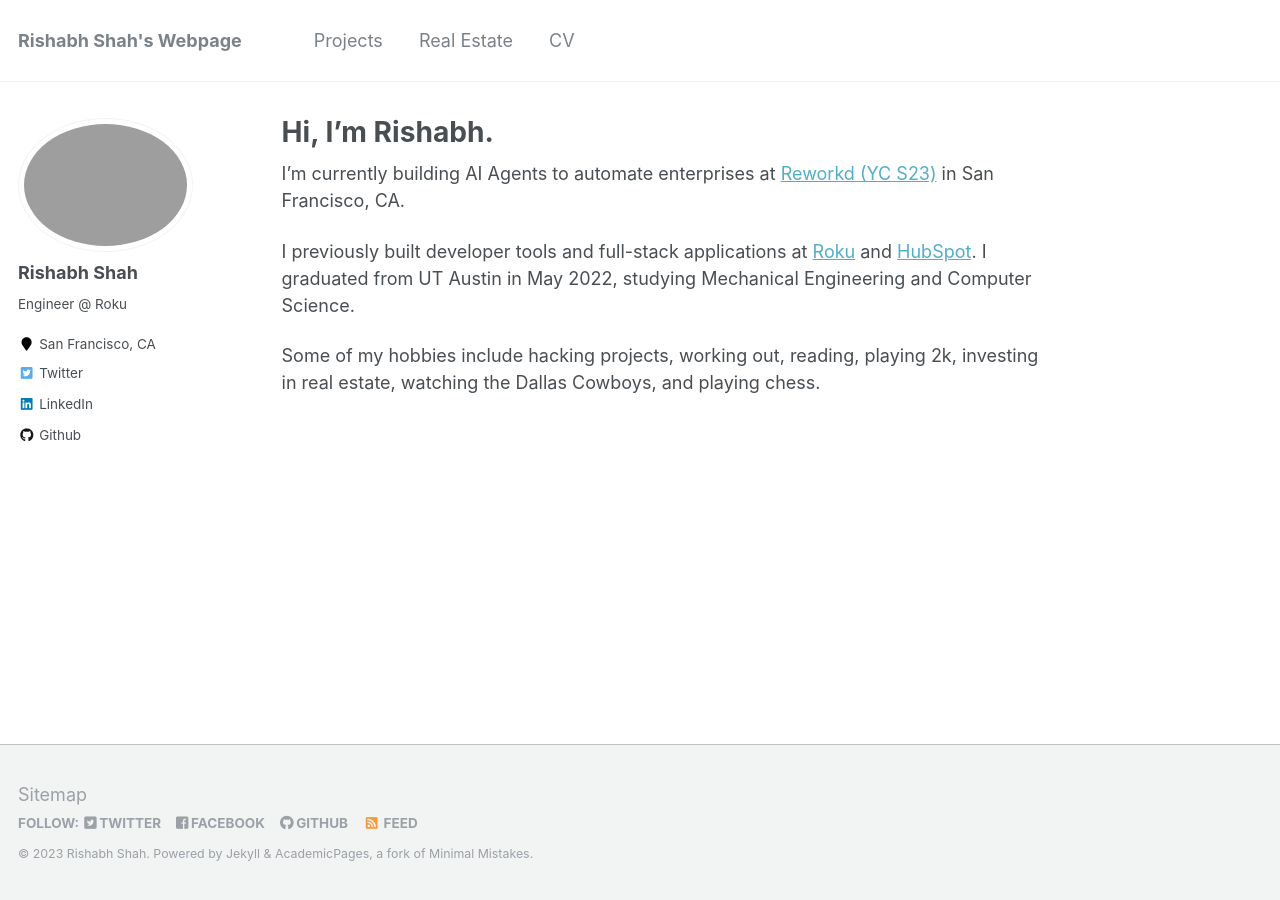
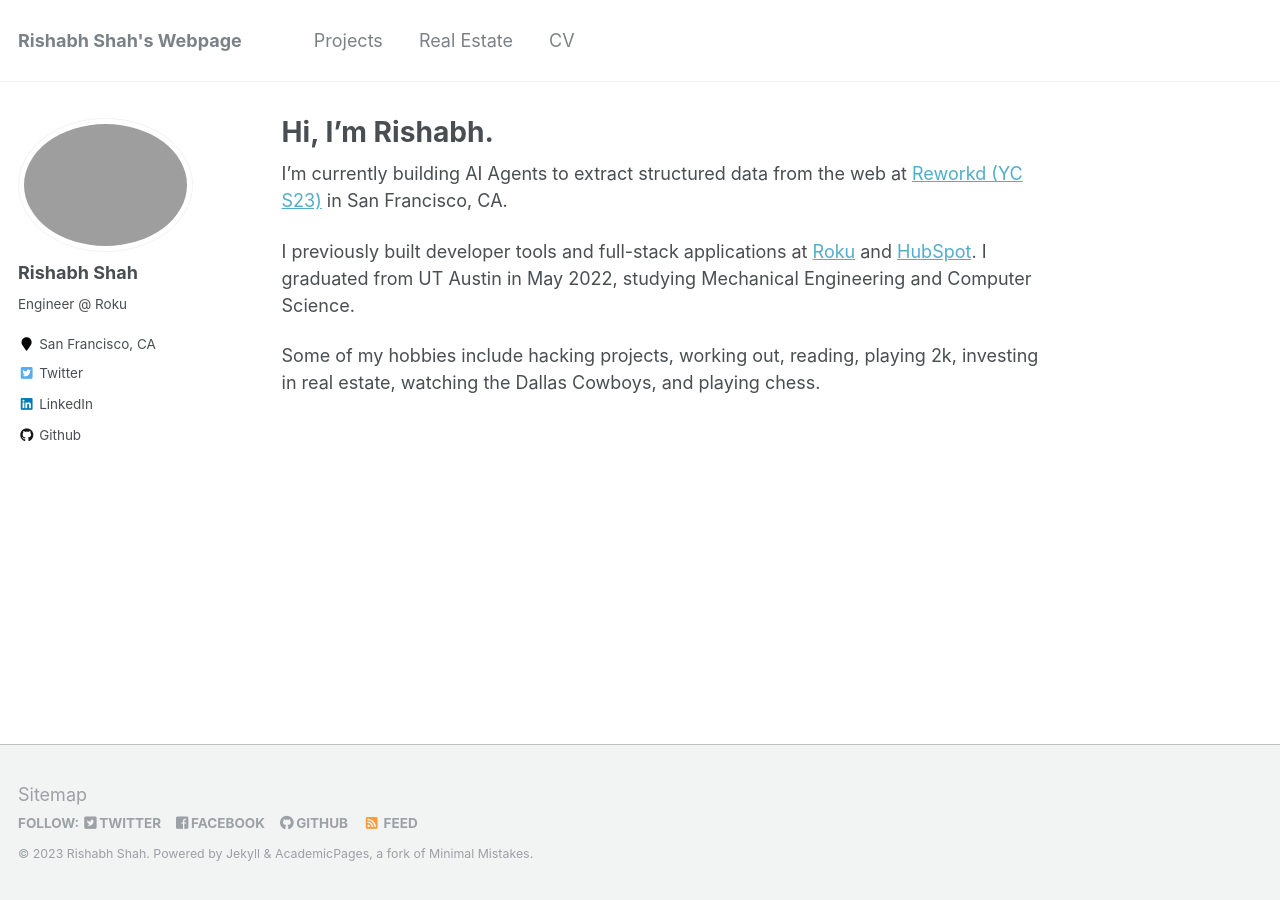
Before and after one commit to shahrishabh7/shahrishabh7.github.io, a Jekyll site: the page built from _pages/about.md, in a window 1280 px wide. Built offline with Jekyll 4.4.1, drawn with Linux system fonts in a browser that asks for light colours.

Commit message:
structured data extract

```diff
--- a/_pages/about.md
+++ b/_pages/about.md
@@ -8,7 +8,7 @@ redirect_from:
   - /about.html
 ---
 
-I’m currently building AI Agents to automate enterprises at [Reworkd (YC S23)](https://reworkd.ai/) in San Francisco, CA.
+I’m currently building AI Agents to extract structured data from the web at [Reworkd (YC S23)](https://reworkd.ai/) in San Francisco, CA.
 
 I previously built developer tools and full-stack applications at [Roku](https://www.roku.com/) and [HubSpot](https://www.hubspot.com/). I graduated from UT Austin in May 2022, studying Mechanical Engineering and Computer Science.
 
```
